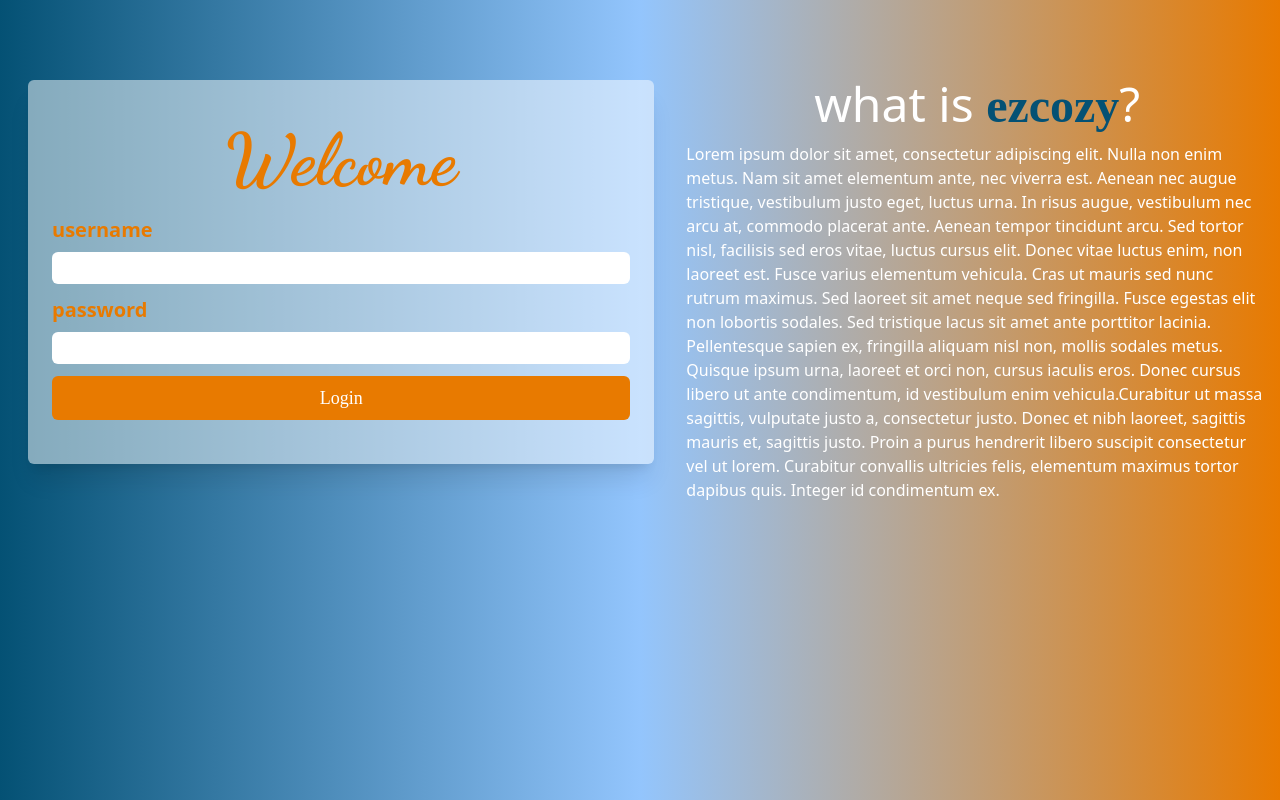
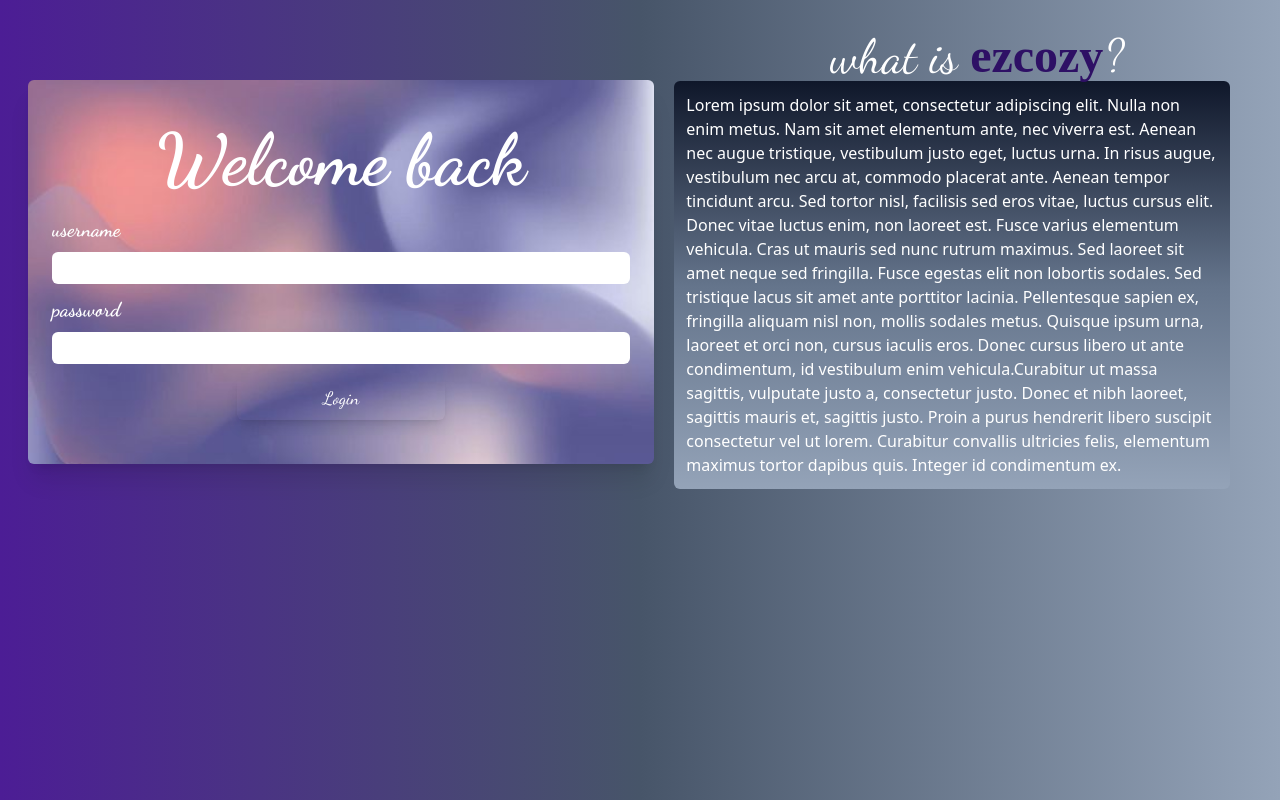
Before and after one commit to senorajah/ezcozy, a website: page ezcozyPage/login/index.html in a window 1280 px wide. Drawn offline with Linux system fonts and the light colour scheme; files whose address does not match are found by name; a web font is replaced by a local one.

Commit message:
redesigned login page

```diff
--- a/ezcozyPage/login/index.html
+++ b/ezcozyPage/login/index.html
@@ -1,7 +1,6 @@
 
 <!DOCTYPE html>
 <html lang="en">
-
     <script>
         function userValidate(){
             let x = document.forms["LoginForm"]["username"].value;
@@ -42,31 +41,32 @@
     <link rel="stylesheet" href="C:\Users\rajah\Downloads\schoolFiles\ezcozy\src\output.css">
 </head>
 <body>
-    <div class="flex h-screen bg-gradient-to-r  from-navyblue via-blue-300 to-burntOrange">
-        <div class="w-1/2 h-96 mt-20 ml-7 p-6 shadow-xl rounded-md bg-white bg-opacity-50">
+    <div class="flex h-screen bg-gradient-to-r  from-violet-900 via-slate-600 to-slate-400">
+        <div class="w-1/2 h-96 mt-20 ml-7 p-6 shadow-xl rounded-md bg-bg1 bg-cover bg-opacity-100 ">
             <form id="LoginForm" onsubmit="return false">
-                    <h1 class="text-burntOrange font-dancing text-7xl font-bold p-5 flex justify-center">Welcome</h1>
+                    <h1 class="text-white font-dancing text-7xl font-bold p-5 flex justify-center">Welcome back</h1>
                         <div class="mb-3">
-                            <label for="username" class="font-bold text-burntOrange block
+                            <label for="username" class="font-dancing font-bold text-white block
                                         text-xl mb-2">username</label>
                             <input type="text" name="username" id="username" class="w-full h-8 rounded-md focus:outline-burntOrange" >
                         </div>
                         <div class="mb-3">
-                            <label for="password" class=" font-bold block text-xl text-burntOrange mb-2">password</label>
+                            <label for="password" class=" font-dancing font-bold block text-xl text-white mb-2">password</label>
                             <input type="password" name="password" id="password" class="w-full  h-8 rounded-md focus:outline-burntOrange">
                         </div>
                         <div class="flex justify-center">
-                            <button class="bg-burntOrange w-full p-2 rounded-md text-lg text-white text-bold font-protest" type="button" onclick="validated()">Login</button>
+                            <button class="bg-opacity-20 shadow-lg hover:bg-burntOrange duration-300 w-52 p-2 rounded-md text-lg
+                                     text-white text-bold font-dancing" type="button" onclick="validated()">Login</button>
                         </div>
             </form>
         </div>
-        <div class="w-1/2 h-48 pl-5 pt-20" >
+        <div class="w-1/2 h-48 pl-5 pt-8" >
             <div class=" flex justify-center">
                 <div class="text-5xl">
-                    <h1 class="text-white"> what is <span class="font-bold font-protest text-5xl text-navyblue ">ezcozy</span>?</h1>
+                    <h1 class="text-white font-dancing"> what is <span class="font-bold font-protest text-5xl text-violet-950 ">ezcozy</span>?</h1>
                 </div>
              </div>
-            <div class="p-3 text-left text-white">
+            <div class="p-3 w-11/12  text-left text-white bg-gradient-to-b from-slate-900 via-slate-500 to-slate-400 bg-opacity-100 rounded-md  ">
             <p>
             Lorem ipsum dolor sit amet, consectetur adipiscing elit. Nulla non enim metus. Nam sit amet elementum ante,
             nec viverra est. Aenean nec augue tristique, vestibulum justo eget, luctus urna. In risus augue, vestibulum
--- a/tailwind.config.js
+++ b/tailwind.config.js
@@ -1,20 +1,21 @@
-/** @type {import('tailwindcss').Config} */
 module.exports = {
   content: ["./ezcozyPage/**/*.{html,js}"],
   theme: {
     extend: {
-      fontFamily:{
-        protest:'Protest Riot',
-        dancing:'Dancing Script'
+      fontFamily: {
+        protest: 'Protest Riot',
+        dancing: 'Dancing Script'
       },
       colors: {
         navyblue: '#045174',
-        dessrtSun: '#D89C60',
+        dessrtsun: '#D89C60',
         burntOrange: '#E87A00',
-      }
+      },
+      backgroundImage: theme => ({
+        'bg1': "url('C:/Users/rajah/Downloads/schoolFiles/ezcozy/pic/bg.jpg')",
+         'card': "url(C:/Users/rajah/Downloads/schoolFiles/ezcozy/pic/cardbg.jpg)",
+      })
     },
   },
-  plugins: [
-
-  ],
+  plugins: [],
 }
```
Also changed, not shown: ezcozyPage/landingPage/landing.html (+5 -3 lines), pic/bg.jpg (added), pic/cardbg.jpg (added), src/output.css.
